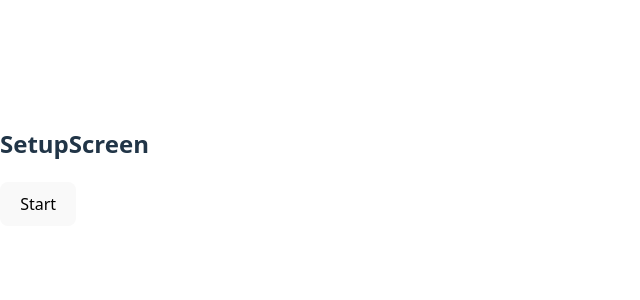
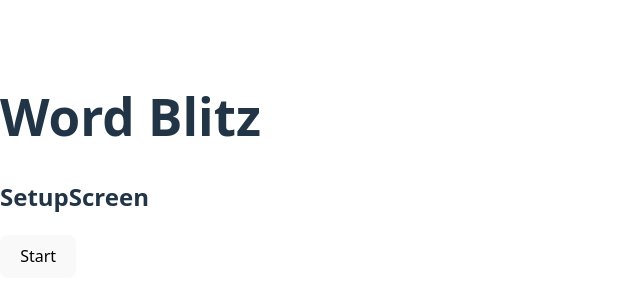
Before and after one commit to pascal-koop/word-lightning, a React (Vite) app: page / in a window 1280 px wide. Shown: the part 234-534 px from the top of the page, without its empty margins (0-640 px from the left). Built offline with nearby package versions, Linux system fonts and the light colour scheme.

Commit message:
Add title "Word Blitz" to App component and remove commented-out Game component code

```diff
--- a/src/App.tsx
+++ b/src/App.tsx
@@ -7,6 +7,7 @@ function App() {
      * </>
      */
     <main className="App">
+      <h1>Word Blitz</h1>
       <Game />
     </main>
   );
```
Also changed, not shown: src/Game.tsx (+0 -30 lines).
